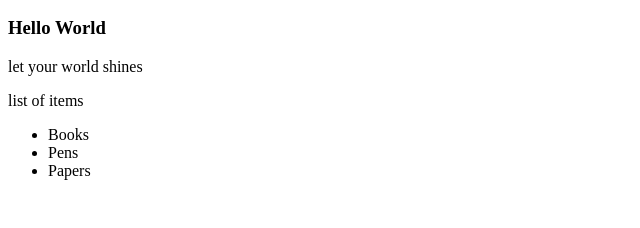
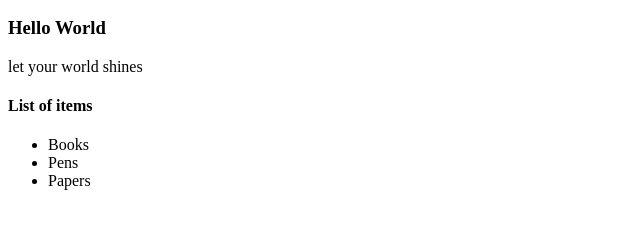
Before and after one commit to Adelice/Catchup-session, a plain HTML site: page index.html in a window 1280 px wide. Shown: the part 110-338 px from the top of the page, without its empty margins (0-640 px from the left). Drawn offline with Linux system fonts and the light colour scheme.

Commit message:
modified the paragraph to h4

```diff
--- a/index.html
+++ b/index.html
@@ -10,12 +10,13 @@
     <h2> Reach out to the support team </h2>
     <h3>Hello World</h3>
     <p>let your world shines</p>
-    <p>list of items </p>
+    <h4>List of items</h4>
     <ul>
         <li>Books</li>
         <li>Pens</li>
         <li>Papers</li>
     </ul>
 
+
 </body>
 </html>
```
